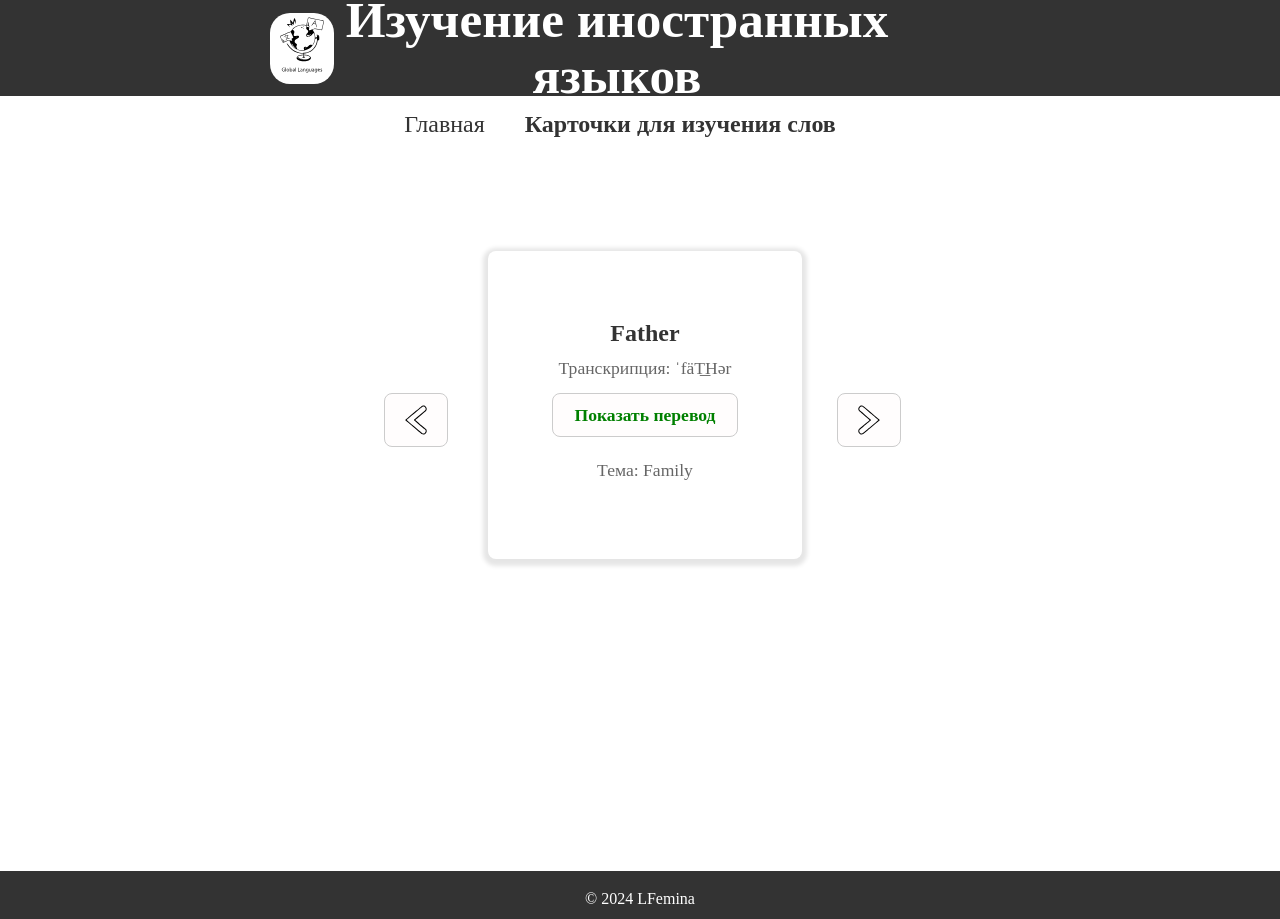
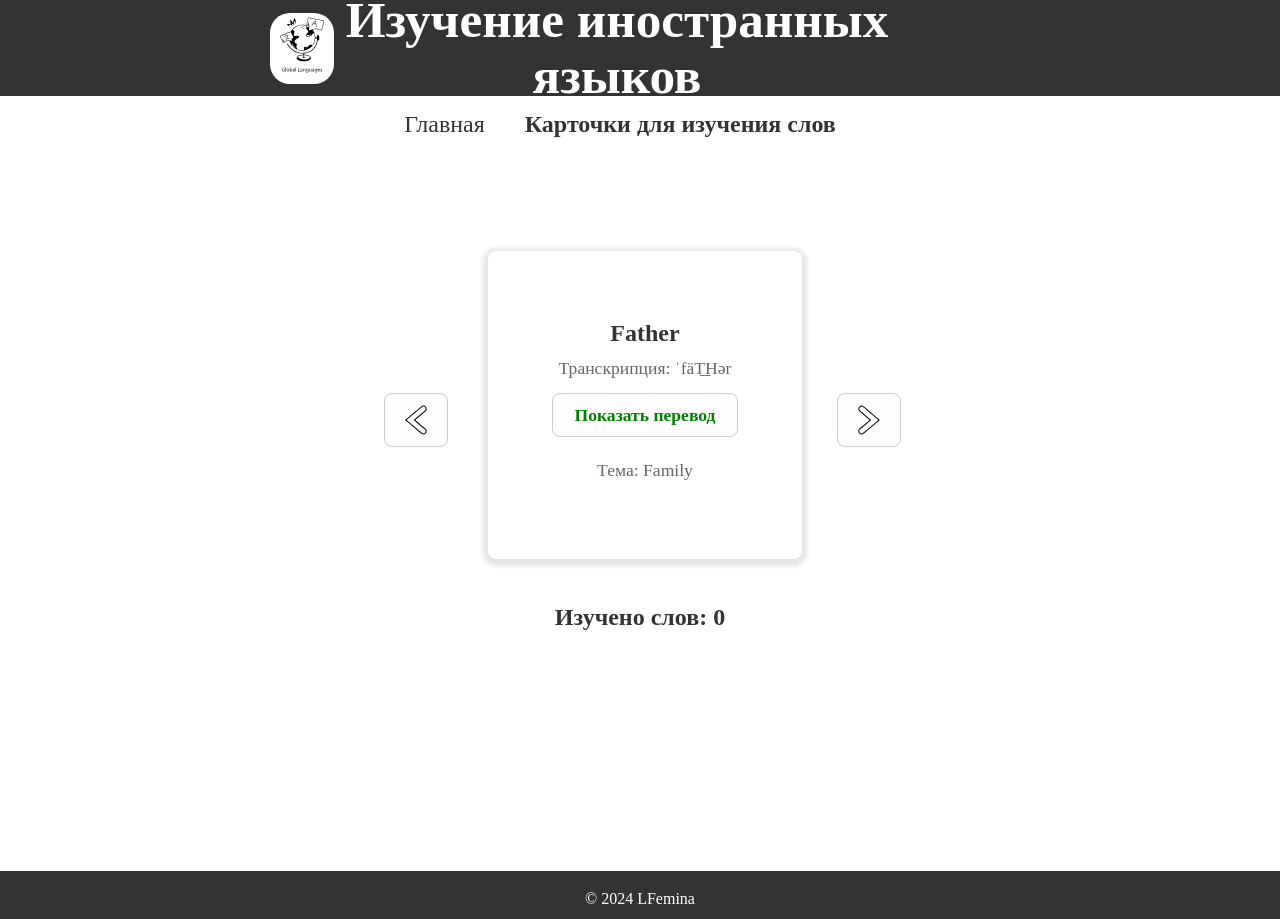
Before and after one commit to LFemina/22_week-React-LanguageLearningApp, a React (Vite) app: page /game in a window 1280 px wide. Built offline with nearby package versions, Linux system fonts and the light colour scheme.

Commit message:
added counter of learned words

```diff
--- a/src/App.jsx
+++ b/src/App.jsx
@@ -4,7 +4,6 @@ import Header from "./components/header/Header";
 import Footer from "./components/footer/Footer";
 import WordForm from "./components/wordForm/WordForm";
 import WordTable from "./components/wodsTable/WordTable";
-import Card from "./components/cardList/Card";
 import CardCarousel from "./components/cardList/CardCarousel";
 import NavBar from "./Router/NavBar";
 import Missing from "./Router/Missing";
--- a/src/components/cardList/Card.css
+++ b/src/components/cardList/Card.css
@@ -27,7 +27,7 @@
     gap: 50px;
     flex: 1;
     margin-top: 8rem;
-    margin-bottom: 16.969rem;
+    margin-bottom: 13.469rem;
 }
 
 .font_h2 {
--- a/src/components/cardList/CardCarousel.css
+++ b/src/components/cardList/CardCarousel.css
@@ -1,3 +1,10 @@
+.card-game {
+    display: flex;
+    flex-direction: column;
+    align-items: center;
+    justify-content: center;
+}
+
 .carousel {
     display: flex;
     align-items: center;
@@ -34,3 +41,11 @@
     width: 64px;
     height: 54px;
 }
+
+.studied-count {
+    margin-top: 20px;
+    font-size: 1.5rem;
+    font-family: "Hachi Maru Pop", serif;
+    font-weight: bold;
+    color: #333;
+}
--- a/src/components/cardList/CardCarousel.jsx
+++ b/src/components/cardList/CardCarousel.jsx
@@ -6,32 +6,37 @@ import "./CardCarousel.css";
 
 const CardCarousel = ({ cards }) => {
     const [currentIndex, setCurrentIndex] = useState(0);
-
     const [translationVisible, setTranslationVisible] = useState(false);
+    const [studiedCount, setStudiedCount] = useState(0);
+    const [studiedCards, setStudiedCards] = useState(new Set());
 
     const handleNext = () => {
-        if (currentIndex < cards.length - 1) {
-            setCurrentIndex(prev => prev + 1);
+        setCurrentIndex(prev => Math.min(prev + 1, cards.length - 1));
         setTranslationVisible(false);
-        } else {
-            alert("Ура! Изучение пройдено!");
-        }
     };
 
     const handlePrev = () => {
-        if (currentIndex > 0) {
-            setCurrentIndex(prev => prev - 1);
+        setCurrentIndex(prev => Math.max(prev - 1, 0));
         setTranslationVisible(false);
-        }
     };
 
     const toggleTranslation = () => {
+        if (!translationVisible && !studiedCards.has(currentIndex)) {
+            setStudiedCards(prev => new Set(prev).add(currentIndex));
+            setStudiedCount(prevCount => prevCount + 1);
+        }
+
         setTranslationVisible(prev => !prev);
     };
 
     return (
+        <div className="card-game">
             <div className="carousel">
-            <button onClick={handlePrev} className="carousel-button">
+                <button
+                    onClick={handlePrev}
+                    className="carousel-button"
+                    disabled={currentIndex === 0}
+                >
                     <img src={BtnLeft} className="btn-pict" alt="Назад" />
                 </button>
                 <Card
@@ -39,9 +44,15 @@ const CardCarousel = ({ cards }) => {
                     showTranslation={translationVisible}
                     onToggleTranslation={toggleTranslation}
                 />
-            <button onClick={handleNext} className="carousel-button btn-pict btn-pict-right">
+                <button
+                    onClick={handleNext}
+                    className="carousel-button btn-pict btn-pict-right"
+                    disabled={currentIndex === cards.length - 1}
+                >
                     <img src={BtnRight} className="btn-pict" alt="Вперед" />
                 </button>
+            </div>
+            <div className="studied-count">Изучено слов: {studiedCount}</div>
         </div>
     );
 };
```
Lines whose indentation alone changed are shown as unchanged.
